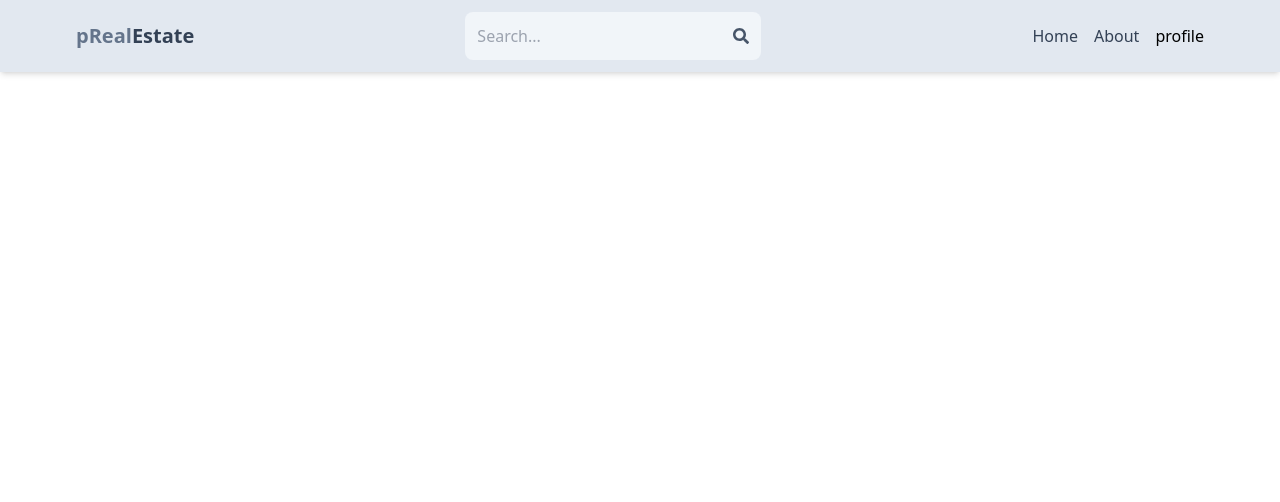
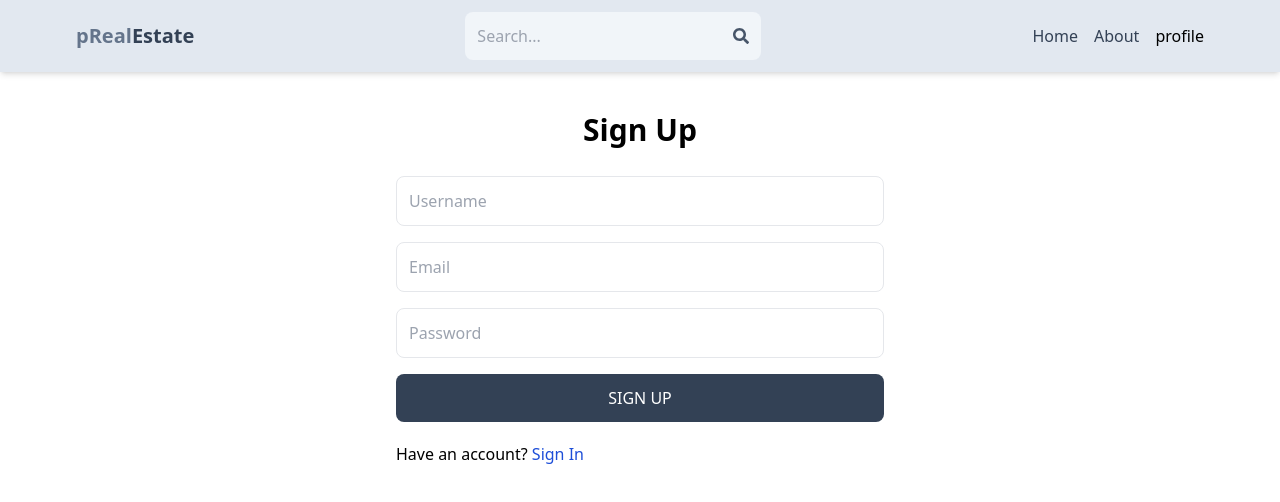
Before and after one commit to pr4th4meshh/MERN-real-estate-app, a React (Vite) app in the folder client/: page /signup in a window 1280 px wide. Shown: the top 502 px of the page. Built offline with nearby package versions, Linux system fonts and the light colour scheme.

Commit message:
frontend: Created signup page

```diff
--- a/client/src/App.tsx
+++ b/client/src/App.tsx
@@ -4,6 +4,7 @@
 import About from "./pages/About"
 import Profile from "./pages/Profile"
 import Navbar from "./components/Navbar"
+import SignUp from "./pages/SignUp"
 
 function App() {
   return (
@@ -12,7 +13,7 @@
       <Routes>
         <Route path="/" element={<Home />} />
         <Route path="/sign-in" element={<SignIn />} />
-        <Route path="/sign-up" element={<SignIn />} />
+        <Route path="/signup" element={<SignUp />} />
         <Route path="/about" element={<About />} />
         <Route path="/profile" element={<Profile />} />
       </Routes>
--- /dev/null
+++ b/client/src/pages/SignUp.tsx
@@ -0,0 +1,44 @@
+import { Link } from "react-router-dom"
+
+const SignUp = () => {
+  return (
+    <div className="p-3 max-w-lg mx-auto">
+      <h1 className="text-3xl text-center font-semibold my-7">Sign Up</h1>
+      <form className="flex flex-col gap-4">
+        <input
+          type="text"
+          placeholder="Username"
+          className="border p-3 rounded-lg"
+          id="username"
+        />
+        <input
+          type="email"
+          placeholder="Email"
+          className="border p-3 rounded-lg"
+          id="email"
+        />
+        <input
+          type="password"
+          placeholder="Password"
+          className="border p-3 rounded-lg"
+          id="password"
+        />
+        <button className="bg-slate-700 text-white p-3 rounded-lg uppercase hover:opacity-95">
+          Sign Up
+        </button>
+      </form>
+
+      <div className="flex gap-2 mt-5">
+        <p>
+          Have an account?{" "}
+          <Link to="/signup">
+            {" "}
+            <span className="text-blue-700">Sign In</span>
+          </Link>
+        </p>
+      </div>
+    </div>
+  )
+}
+
+export default SignUp
```
